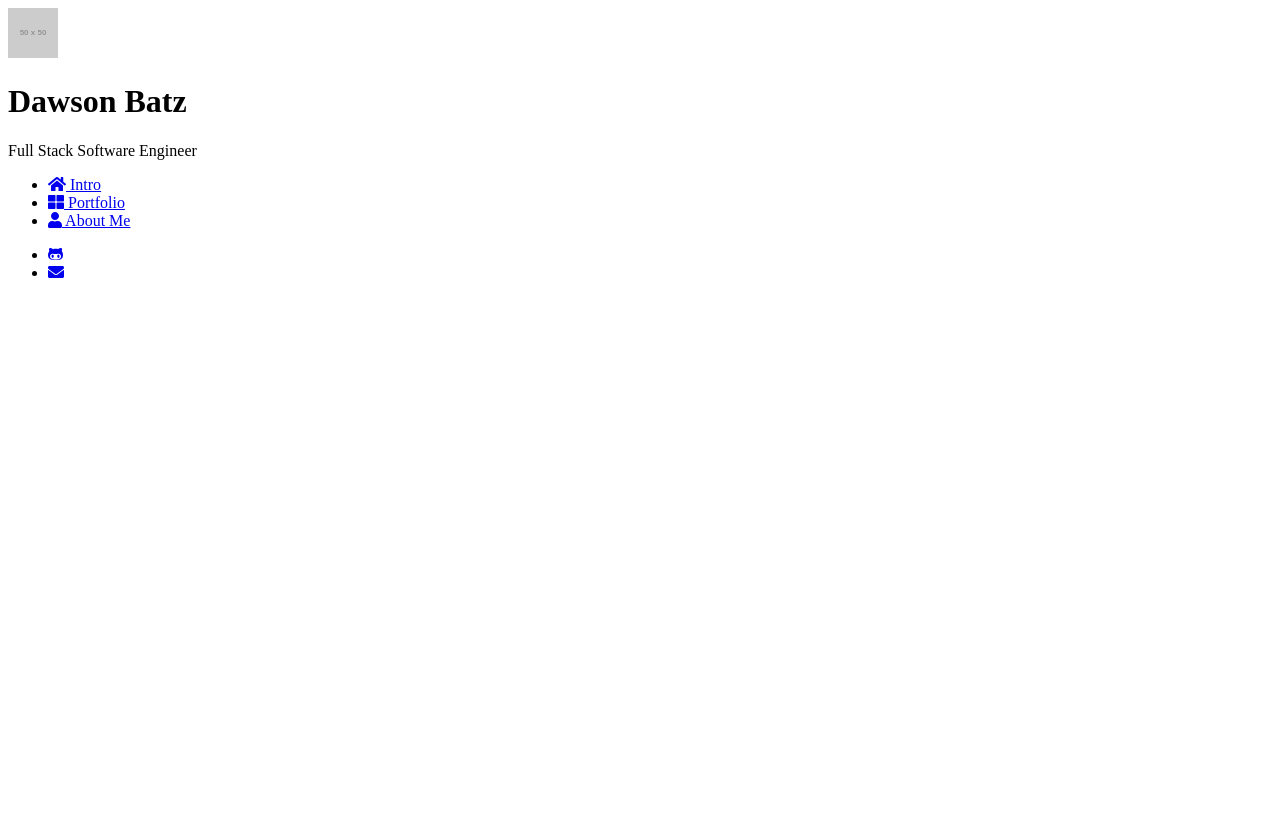
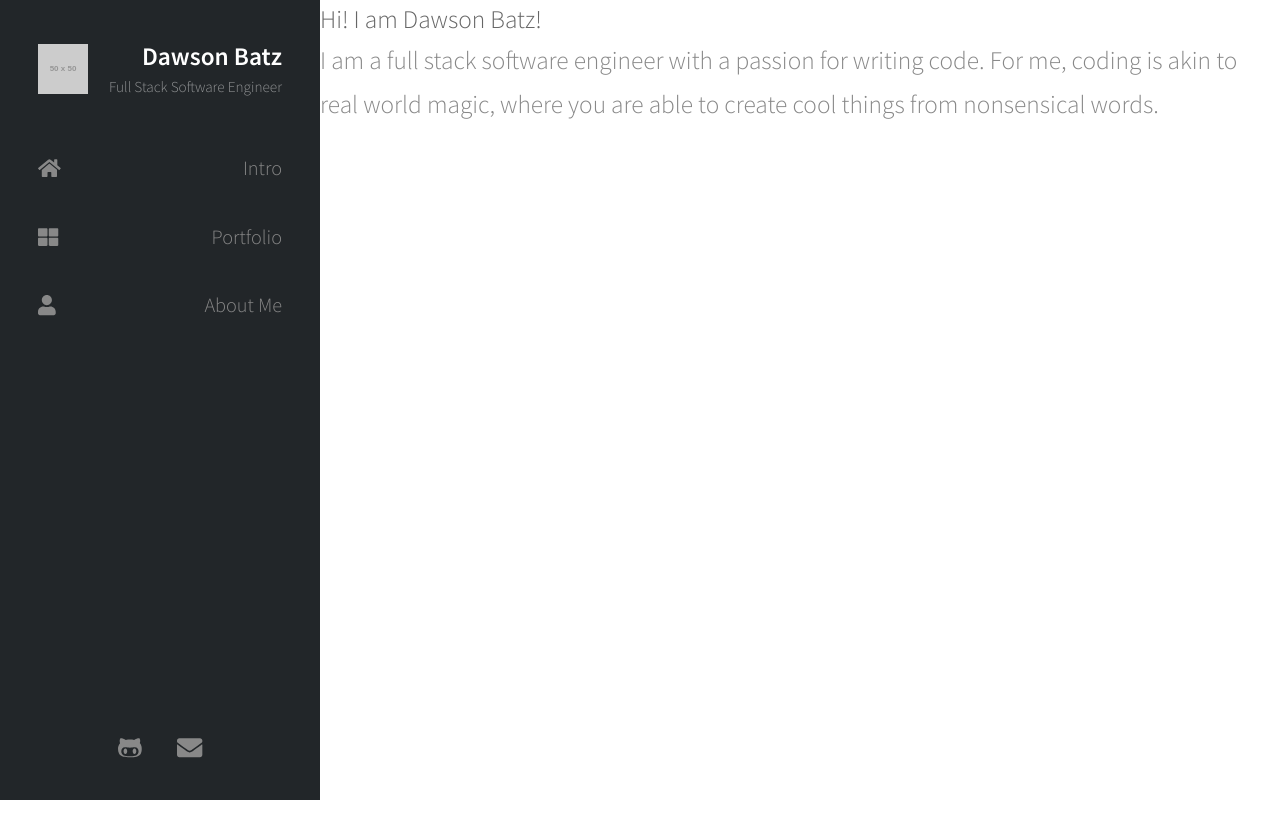
Before and after one commit to khan-de-code/personal_website, a website: page index.html in a window 1280 px wide. Shown: the top 838 px of the page. Before the commit the page ends 800 px from the top, so only its background shows below. Drawn offline with Linux system fonts and the light colour scheme; placeholder pictures from the web are drawn by us.

Commit message:
completed nav side-bar

```diff
--- a/assets/style/styles.scss
+++ b/assets/style/styles.scss
@@ -0,0 +1,135 @@
+@import url("https://fonts.googleapis.com/css?family=Source+Sans+Pro:300,300italic,400,600");
+
+html, body, div, span, applet, object,
+iframe, h1, h2, h3, h4, h5, h6, p, blockquote,
+pre, a, abbr, acronym, address, big, cite,
+code, del, dfn, em, img, ins, kbd, q, s, samp,
+small, strike, strong, sub, sup, tt, var, b,
+u, i, center, dl, dt, dd, ol, ul, li, fieldset,
+form, label, legend, table, caption, tbody,
+tfoot, thead, tr, th, td, article, aside,
+canvas, details, embed, figure, figcaption,
+footer, header, hgroup, menu, nav, output, ruby,
+section, summary, time, mark, audio, video {
+	margin: 0;
+	padding: 0;
+	border: 0;
+	font-size: 100%;
+	font: inherit;
+  vertical-align: baseline;
+}
+
+a {
+		text-decoration: none;
+		color: inherit;
+		outline: 0;
+	}
+
+body {
+  background: #fff;
+  font-family: 'Source Sans Pro', sans-serif;
+  font-size: 19pt;
+  font-weight: 300;
+  line-height: 1.75em;
+  color: #888;
+
+  $nav-bar-width: 320px;
+  display: grid;
+  grid-template-columns: [nav-bar] $nav-bar-width [main-content] auto;
+  position: relative;
+
+  h2 {
+    font-weight: 300;
+		color: #666;
+		line-height: 1.5em;
+  }
+
+  #nav-bar {
+    grid-column: nav-bar;
+    background-color: #222629;
+    text-align: right;
+    position: fixed;
+    width: $nav-bar-width;
+    height: 100%;
+    display: flex;
+    flex-direction: column;
+
+    ul {
+      list-style: none;
+    }
+
+    a:hover {
+      color: red;
+    }
+
+    #top {
+      margin: 1.75em 1.5em 1.5em 1.5em;
+      flex-grow: 1;
+
+      #name-info {
+        position: relative;
+        margin-bottom: 1.5em;
+        min-height: 48px;
+        cursor: default;
+
+        h1 {
+          position: relative;
+          color: #fff;
+          font-weight: 600;
+          font-size: 1em;
+          line-height: 1em;
+        }
+
+        p {
+          position: relative;
+          display: block;
+          font-size: 0.6em;
+          color: rgba(255, 255, 255, 0.5);
+          line-height: 1.25em;
+          margin: 0.5em 0 0 0;
+        }
+
+        img {
+          position: absolute;
+          left: 0;
+          top: 0;
+        }
+      }
+
+      #nav ul li a span {
+        padding-top: 12px;
+        padding-bottom: 12px;
+        font-size: 0.8em;
+        display: flex;
+        justify-content: space-between;
+        align-items: center;
+
+        svg {
+          vertical-align: middle;
+        }
+      }
+    }
+
+    #bottom {
+      flex-shrink: 0;
+      margin: 0 auto;
+
+      ul {
+        margin-bottom: 30px;
+
+        li {
+          display: inline-block;
+          padding-left: 15px;
+          padding-right: 15px;
+        }
+      }
+
+
+    }
+  }
+
+  #main {
+    grid-column: main-content;
+    height: 10000px;
+  }
+}
--- a/index.html
+++ b/index.html
@@ -1,6 +1,7 @@
 <!DOCTYPE html>
 
 <html>
+
 <head>
   <meta charset="utf-8" />
   <link rel="stylesheet" href="assets/style/styles.css" />
@@ -12,7 +13,7 @@
       <div id="top">
         <div id="name-info">
           <span class="image headshot">
-            <img src="https://via.placeholder.com/50" alt="This is a picture of me!"/>
+            <img src="https://via.placeholder.com/50" alt="This is a picture of me!" />
           </span>
           <h1 id="name">Dawson Batz</h1>
           <p>Full Stack Software Engineer</p>
@@ -52,7 +53,7 @@
       <div id="bottom">
         <ul>
           <li>
-            <a id="github-link" href="https://github.com/khan-de-code">
+            <a id="github-link" href="https://github.com/khan-de-code" target="_blank" rel="noopener noreferrer">
               <i class="fab fa-github-alt" aria-hidden="true"></i>
             </a>
           </li>
@@ -68,11 +69,21 @@
   </div>
 
   <div id="main">
+    <div id="top">
+      <h2>
+        Hi! I am <strong>Dawson Batz</strong>!
+      </h2>
+      <p>
+        I am a full stack software engineer with a passion for writing code. For me, coding is akin to real world magic,
+        where you are able to create cool things from nonsensical words.
+      </p>
 
+    </div>
   </div>
 
   <div id="footer">
 
   </div>
 </body>
+
 </html>
```
Also changed, not shown: assets/style/styles.css. Lines whose indentation alone changed are shown as unchanged.
